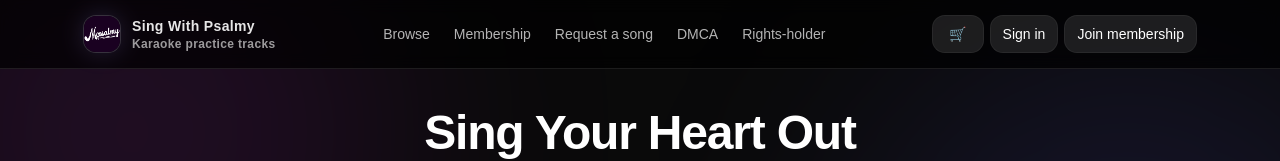
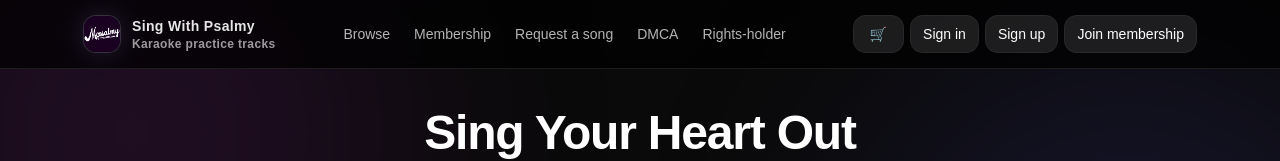
Before and after one commit to McPsalmy/singwithpsalmy, a Next.js app: page / in a window 1280 px wide. Shown: the top 161 px of the page. Built offline with nearby package versions, Linux system fonts and the light colour scheme; no server answers; the database is empty.

Commit message:
sign in/out

```diff
--- a/app/components/SiteHeader.tsx
+++ b/app/components/SiteHeader.tsx
@@ -187,12 +187,33 @@ export default function SiteHeader() {
               Log out
             </button>
           ) : (
+
+
+            <>
+  <div className="hidden md:flex items-center gap-2">
     <a
       href="/signin"
       className="rounded-xl bg-white/10 px-3 py-2 text-sm ring-1 ring-white/15 hover:bg-white/15"
     >
       Sign in
     </a>
+    <a
+      href="/signup"
+      className="rounded-xl bg-white/10 px-3 py-2 text-sm ring-1 ring-white/15 hover:bg-white/15"
+    >
+      Sign up
+    </a>
+  </div>
+
+  <a
+    href="/signin"
+    className="md:hidden rounded-xl bg-white/10 px-3 py-2 text-sm ring-1 ring-white/15 hover:bg-white/15"
+  >
+    Sign in
+  </a>
+</>
+
+
           )}
 
           {/* Membership area */}
```
Lines whose indentation alone changed are shown as unchanged.
